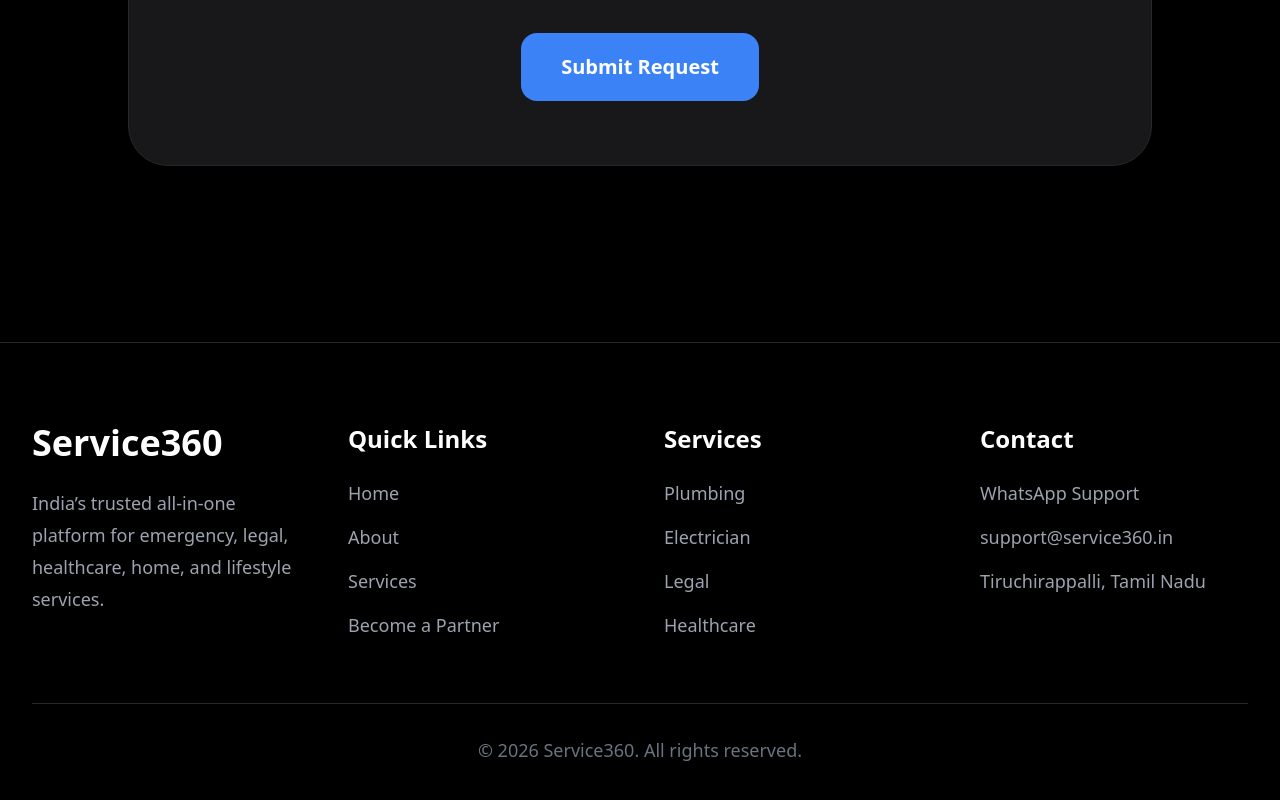
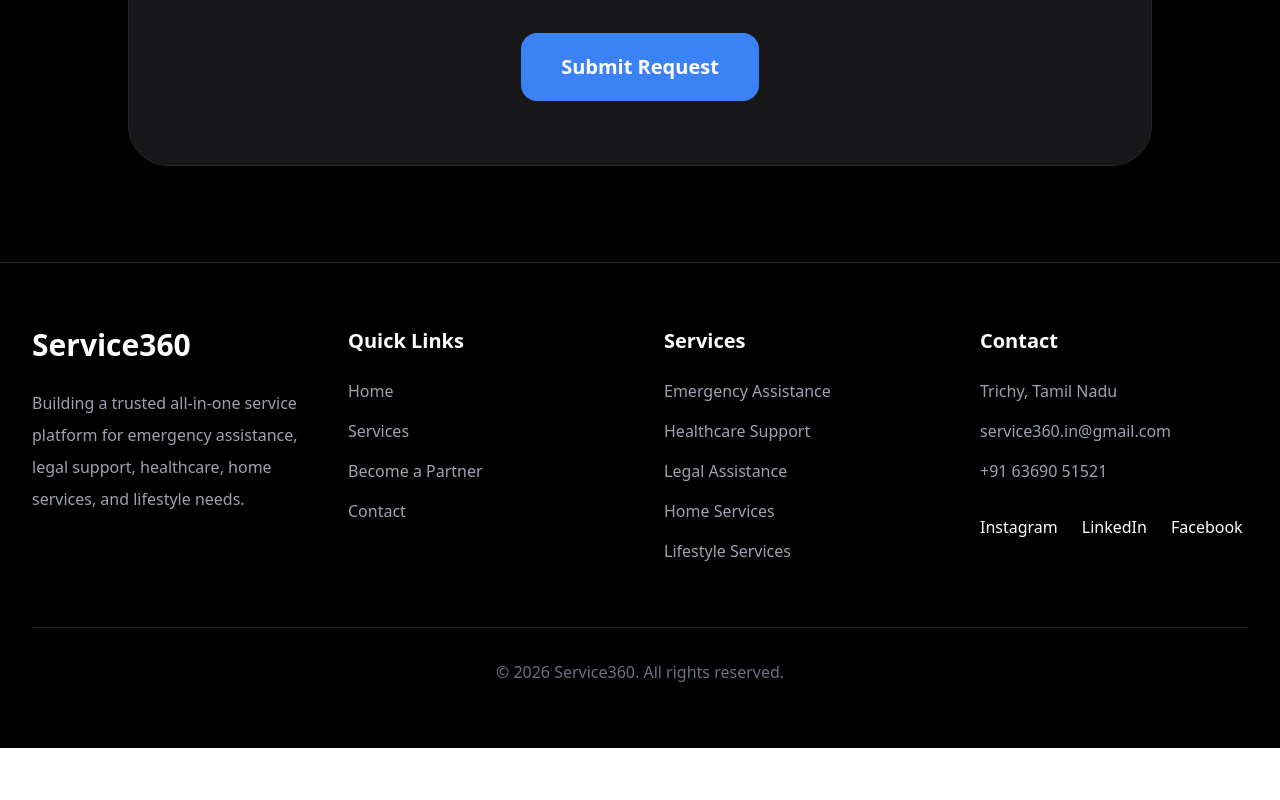
Before and after one commit to service-360/service360-website, a Next.js app: page / in a window 1280 px wide. Shown: the part 2081-2881 px from the top of the page. After the commit the page ends 2829 px from the top, so only its background shows below. Built offline with nearby package versions, Linux system fonts and the light colour scheme.

Commit message:
Connect social media profiles

```diff
--- a/app/components/Footer.js
+++ b/app/components/Footer.js
@@ -1,20 +1,22 @@
 export default function Footer() {
 
   return (
-    <footer className="bg-black border-t border-zinc-800 px-8 py-20 mt-20">
+
+    <footer className="bg-black border-t border-zinc-800 px-8 py-16">
 
       <div className="max-w-7xl mx-auto grid md:grid-cols-4 gap-12">
 
         {/* Brand */}
         <div>
 
-          <h2 className="text-4xl font-bold mb-6">
+          <h2 className="text-3xl font-bold mb-6 text-white">
             Service360
           </h2>
 
-          <p className="text-gray-400 leading-8 text-lg">
-            India’s trusted all-in-one platform for emergency,
-            legal, healthcare, home, and lifestyle services.
+          <p className="text-gray-400 leading-8">
+            Building a trusted all-in-one service platform
+            for emergency assistance, legal support,
+            healthcare, home services, and lifestyle needs.
           </p>
 
         </div>
@@ -22,26 +24,38 @@ export default function Footer() {
         {/* Quick Links */}
         <div>
 
-          <h3 className="text-2xl font-bold mb-6">
+          <h3 className="text-xl font-semibold mb-6">
             Quick Links
           </h3>
 
-          <div className="flex flex-col gap-4 text-gray-400 text-lg">
+          <div className="flex flex-col gap-4 text-gray-400">
 
-            <a href="/" className="hover:text-blue-400 transition">
+            <a
+              href="/"
+              className="hover:text-white transition"
+            >
               Home
             </a>
 
-            <a href="/about" className="hover:text-blue-400 transition">
-              About
-            </a>
-
-            <a href="/services" className="hover:text-blue-400 transition">
+            <a
+              href="/services"
+              className="hover:text-white transition"
+            >
               Services
             </a>
 
-            <a href="/partners" className="hover:text-blue-400 transition">
+            <a
+              href="/partners"
+              className="hover:text-white transition"
+            >
               Become a Partner
+            </a>
+
+            <a
+              href="#contact"
+              className="hover:text-white transition"
+            >
+              Contact
             </a>
 
           </div>
@@ -51,39 +65,17 @@ export default function Footer() {
         {/* Services */}
         <div>
 
-          <h3 className="text-2xl font-bold mb-6">
+          <h3 className="text-xl font-semibold mb-6">
             Services
           </h3>
 
-          <div className="flex flex-col gap-4 text-gray-400 text-lg">
+          <div className="flex flex-col gap-4 text-gray-400">
 
-            <a
-              href="/services/plumbing"
-              className="hover:text-blue-400 transition"
-            >
-              Plumbing
-            </a>
-
-            <a
-              href="/services/electrician"
-              className="hover:text-blue-400 transition"
-            >
-              Electrician
-            </a>
-
-            <a
-              href="/services/legal"
-              className="hover:text-blue-400 transition"
-            >
-              Legal
-            </a>
-
-            <a
-              href="/services/healthcare"
-              className="hover:text-blue-400 transition"
-            >
-              Healthcare
-            </a>
+            <p>Emergency Assistance</p>
+            <p>Healthcare Support</p>
+            <p>Legal Assistance</p>
+            <p>Home Services</p>
+            <p>Lifestyle Services</p>
 
           </div>
 
@@ -92,30 +84,61 @@ export default function Footer() {
         {/* Contact */}
         <div>
 
-          <h3 className="text-2xl font-bold mb-6">
+          <h3 className="text-xl font-semibold mb-6">
             Contact
           </h3>
 
-          <div className="flex flex-col gap-4 text-gray-400 text-lg">
+          <div className="flex flex-col gap-4 text-gray-400">
+
+            <p>
+              Trichy, Tamil Nadu
+            </p>
 
             <a
-              href="https://wa.me/916369051521"
-              target="_blank"
-              className="hover:text-green-400 transition"
+              href="mailto:service360.in@gmail.com"
+              className="hover:text-white transition"
             >
-              WhatsApp Support
+              service360.in@gmail.com
             </a>
 
             <a
-              href="mailto:support@service360.in"
+              href="tel:+916369051521"
+              className="hover:text-white transition"
+            >
+              +91 63690 51521
+            </a>
+
+          </div>
+
+          {/* Social Links */}
+          <div className="flex gap-6 mt-8">
+
+            <a
+              href="https://www.instagram.com/service_360.in?igsh=MXFjY3BpY3dpZDJ3cg=="
+              target="_blank"
+              rel="noopener noreferrer"
+              className="hover:text-pink-500 transition"
+            >
+              Instagram
+            </a>
+
+            <a
+              href="https://www.linkedin.com/company/service360-in/"
+              target="_blank"
+              rel="noopener noreferrer"
               className="hover:text-blue-400 transition"
             >
-              support@service360.in
+              LinkedIn
             </a>
 
-            <p>
-              Tiruchirappalli, Tamil Nadu
-            </p>
+            <a
+              href="https://www.facebook.com/share/1BEj2wakmw/"
+              target="_blank"
+              rel="noopener noreferrer"
+              className="hover:text-blue-500 transition"
+            >
+              Facebook
+            </a>
 
           </div>
 
@@ -123,13 +146,14 @@ export default function Footer() {
 
       </div>
 
-      {/* Bottom */}
-      <div className="border-t border-zinc-800 mt-16 pt-8 text-center text-gray-500 text-lg">
+      {/* Bottom Bar */}
+      <div className="border-t border-zinc-800 mt-16 pt-8 text-center text-gray-500">
 
         © 2026 Service360. All rights reserved.
 
       </div>
 
     </footer>
+
   )
 }
```
